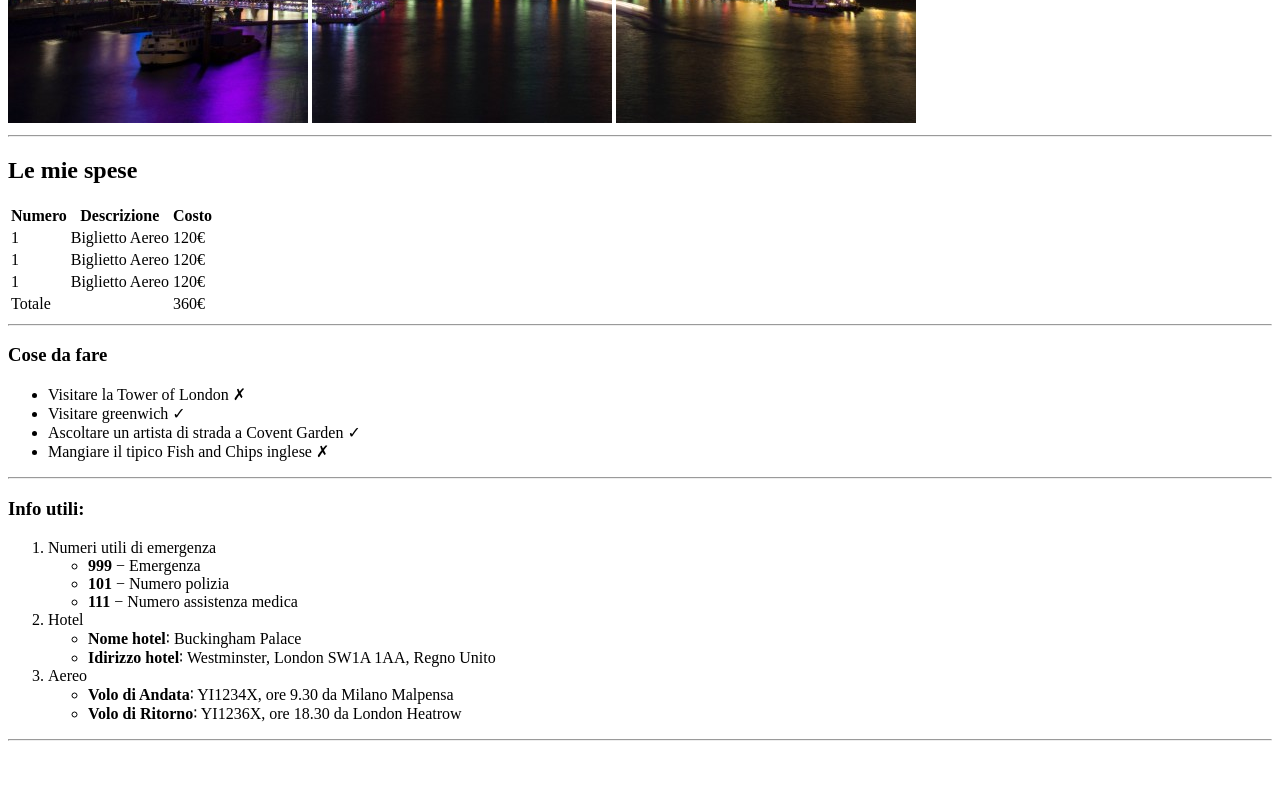
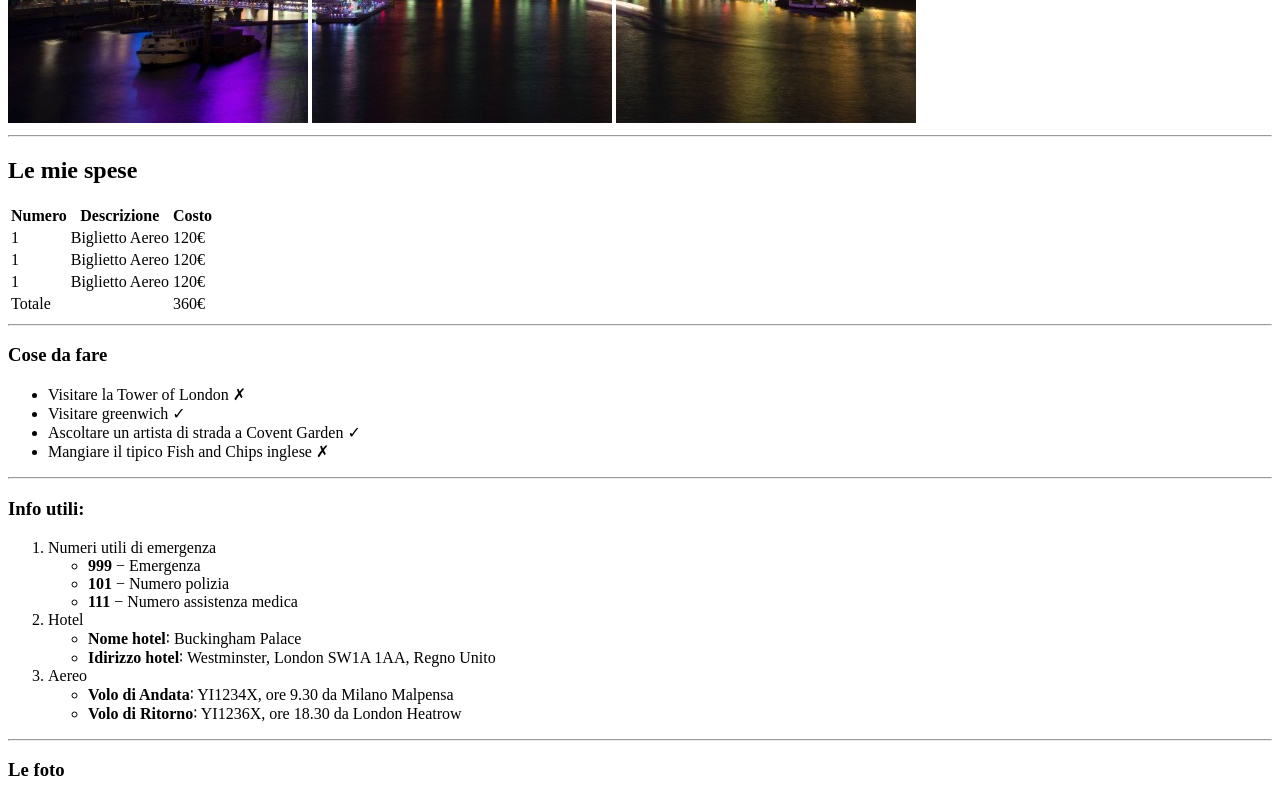
Before and after one commit to ArjayLaurenzAquino/compito-per-16-09-2025, a plain HTML site: page Il mio viaggio a Londra.html in a window 1280 px wide. Shown: the part 557-1357 px from the top of the page. Before the commit the page ends 1306 px from the top, so only its background shows below. Drawn offline with Linux system fonts and the light colour scheme.

Commit message:
Footer 2 - senza foto

```diff
--- a/Il mio viaggio a Londra.html
+++ b/Il mio viaggio a Londra.html
@@ -89,6 +89,8 @@
 
         <hr>
 
+        <h3>Le foto</h3>
+
     </footer>
 </body>
 </html>
```
